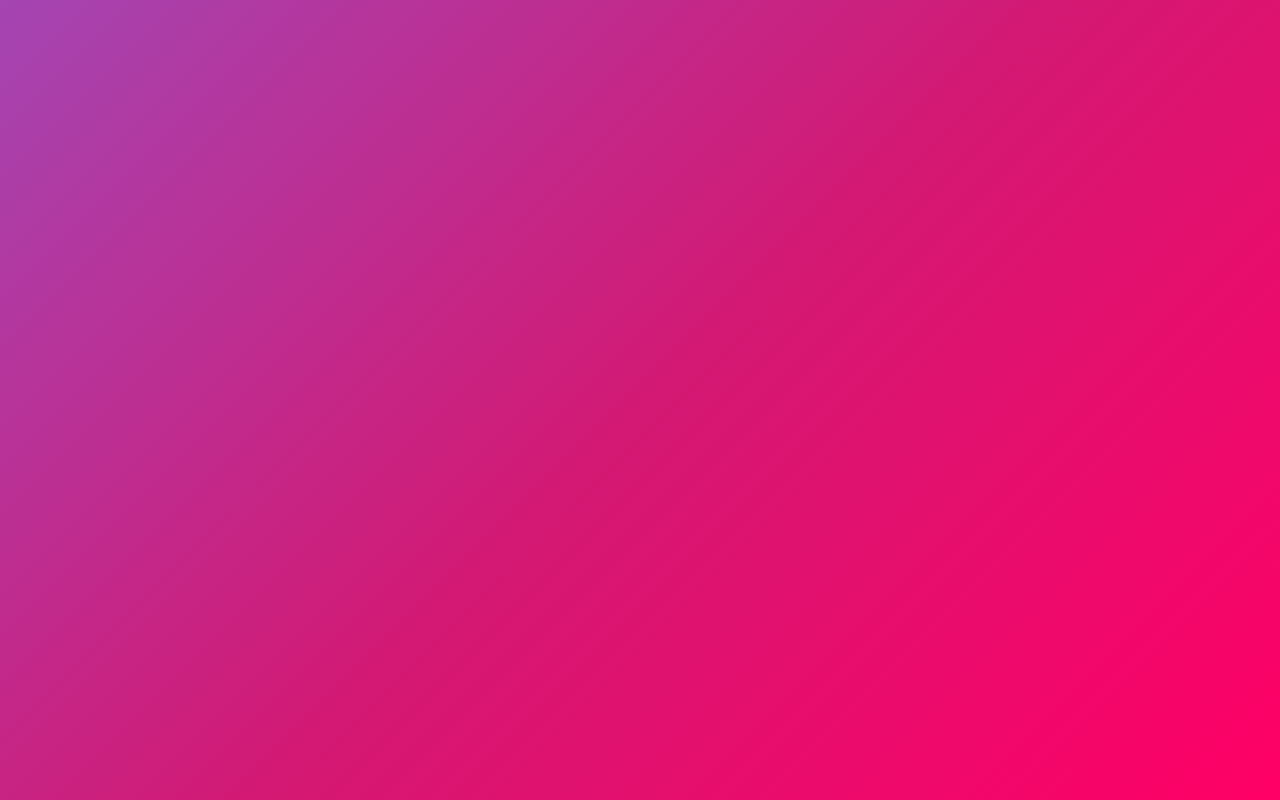
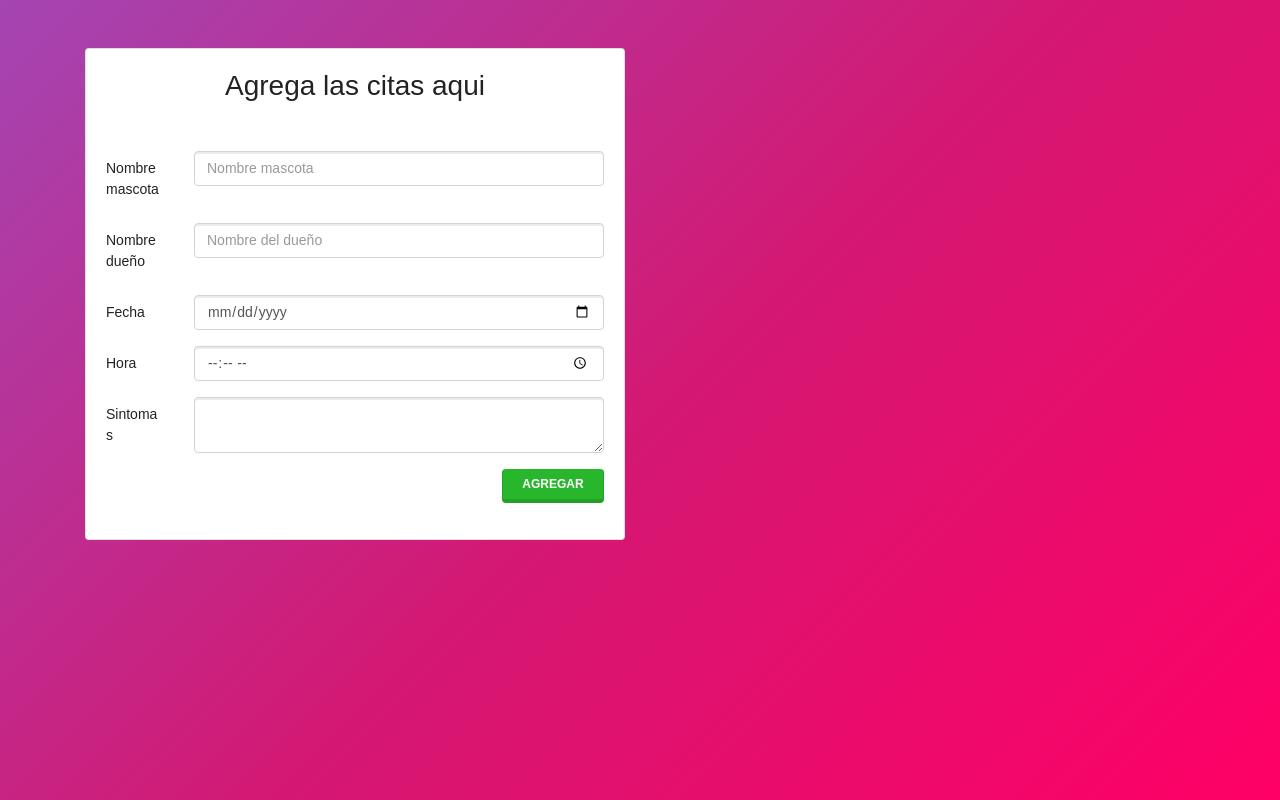
Before and after one commit to MarceLlanos/Administrador-Pacientes-Veterinaria, a React (Create React App) app: page / in a window 1280 px wide. Built offline with nearby package versions, Linux system fonts and the light colour scheme.

Commit message:
Se desarrollo el ui del formulario haciendo uso de los estilos de bootstrap

```diff
--- a/public/index.html
+++ b/public/index.html
@@ -21,10 +21,12 @@
     <noscript>
       You need to enable JavaScript to run this app.
     </noscript>
+
     <div id="root"></div>
+
     <script src="https://code.jquery.com/jquery-3.3.1.slim.min.js" integrity="sha384-q8i/X+965DzO0rT7abK41JStQIAqVgRVzpbzo5smXKp4YfRvH+8abtTE1Pi6jizo" crossorigin="anonymous"></script>
-<script src="https://cdnjs.cloudflare.com/ajax/libs/popper.js/1.14.0/umd/popper.min.js" integrity="sha384-cs/chFZiN24E4KMATLdqdvsezGxaGsi4hLGOzlXwp5UZB1LY//20VyM2taTB4QvJ" crossorigin="anonymous"></script>
-<script src="https://stackpath.bootstrapcdn.com/bootstrap/4.1.0/js/bootstrap.min.js" integrity="sha384-uefMccjFJAIv6A+rW+L4AHf99KvxDjWSu1z9VI8SKNVmz4sk7buKt/6v9KI65qnm" crossorigin="anonymous"></script>
+    <script src="https://cdnjs.cloudflare.com/ajax/libs/popper.js/1.14.0/umd/popper.min.js" integrity="sha384-cs/chFZiN24E4KMATLdqdvsezGxaGsi4hLGOzlXwp5UZB1LY//20VyM2taTB4QvJ" crossorigin="anonymous"></script>
+    <script src="https://stackpath.bootstrapcdn.com/bootstrap/4.1.0/js/bootstrap.min.js" integrity="sha384-uefMccjFJAIv6A+rW+L4AHf99KvxDjWSu1z9VI8SKNVmz4sk7buKt/6v9KI65qnm" crossorigin="anonymous"></script>
 
   </body>
 </html>
--- /dev/null
+++ b/src/App.js
@@ -0,0 +1,17 @@
+import React, {Component} from 'react';
+import AgregarCita from './components/AgregarCita';
+
+class App extends Component {
+  render(){
+    return (
+      <div className="container">
+        <div className = "row">
+          <div className = "col-md-6">
+            <AgregarCita />
+          </div>
+        </div>
+      </div>
+    );}
+}
+
+export default App;
--- /dev/null
+++ b/src/components/AgregarCita.js
@@ -0,0 +1,57 @@
+import React, { Component } from 'react';
+
+class AgregarCita extends Component {
+
+  render() {
+    return (
+      <div className = 'card mt-5'>
+        <div className = "card-body">
+          <h2 className = "card-title text-center mb-5">Agrega las citas aqui</h2>
+          <form>
+            <div className = "form-group row">
+              <label className = "col-sm-4 col-lg-2 col-form-label">Nombre mascota</label>
+              <div className = "cols-sm-8 col-lg-10">
+                <input className = "form-control" type ="text" placeholder = "Nombre mascota"/>
+              </div>
+            </div>
+
+            <div className = "form-group row">
+              <label className = "col-sm-4 col-lg-2 col-form-label">Nombre dueño</label>
+              <div className = "cols-sm-8 col-lg-10">
+                <input className = "form-control" type ="text" placeholder = "Nombre del dueño"/>
+              </div>
+            </div>
+
+            <div className = "form-group row">
+              <label className = "col-sm-4 col-lg-2 col-form-label">Fecha</label>
+              <div className = "cols-sm-8 col-lg-10">
+                <input className = "form-control" type ="date"/>
+              </div>
+            </div>
+
+            <div className = "form-group row">
+              <label className = "col-sm-4 col-lg-2 col-form-label">Hora</label>
+              <div className = "cols-sm-8 col-lg-10">
+                <input className = "form-control" type ="time"/>
+              </div>
+            </div>
+            <div className = "form-group row">
+              <label className = "col-sm-4 col-lg-2 col-form-label">Sintomas</label>
+              <div className = "cols-sm-8 col-lg-10">
+                <textarea className = "form-control"></textarea>
+              </div>
+            </div>
+            <div className = "form-group row justify-content-end">
+              <div className = "col-sm-3">
+                <button type = "submit" className = "btn btn-success w-100">Agregar</button>
+              </div>
+            </div>
+          </form>
+        </div>
+      </div>
+    );
+  }
+}
+
+
+export default AgregarCita
--- a/src/components/App.js
+++ /dev/null
@@ -1,13 +0,0 @@
-import React, {Component} from 'react';
-import { directive } from '@babel/types';
-
-class App extends Component {
-  render(){
-    return (
-      <div className="App">
-
-      </div>
-    );}
-}
-
-export default App;
--- a/src/index.js
+++ b/src/index.js
@@ -1,7 +1,7 @@
 import React from 'react';
 import ReactDOM from 'react-dom';
 import './css/index.css';
-import App from './components/App';
+import App from './App';
 import * as serviceWorker from './serviceWorker';
 
 ReactDOM.render(<App />, document.getElementById('root'));
```
Also changed, not shown: public/logo192.png (deleted), public/logo512.png (deleted).
